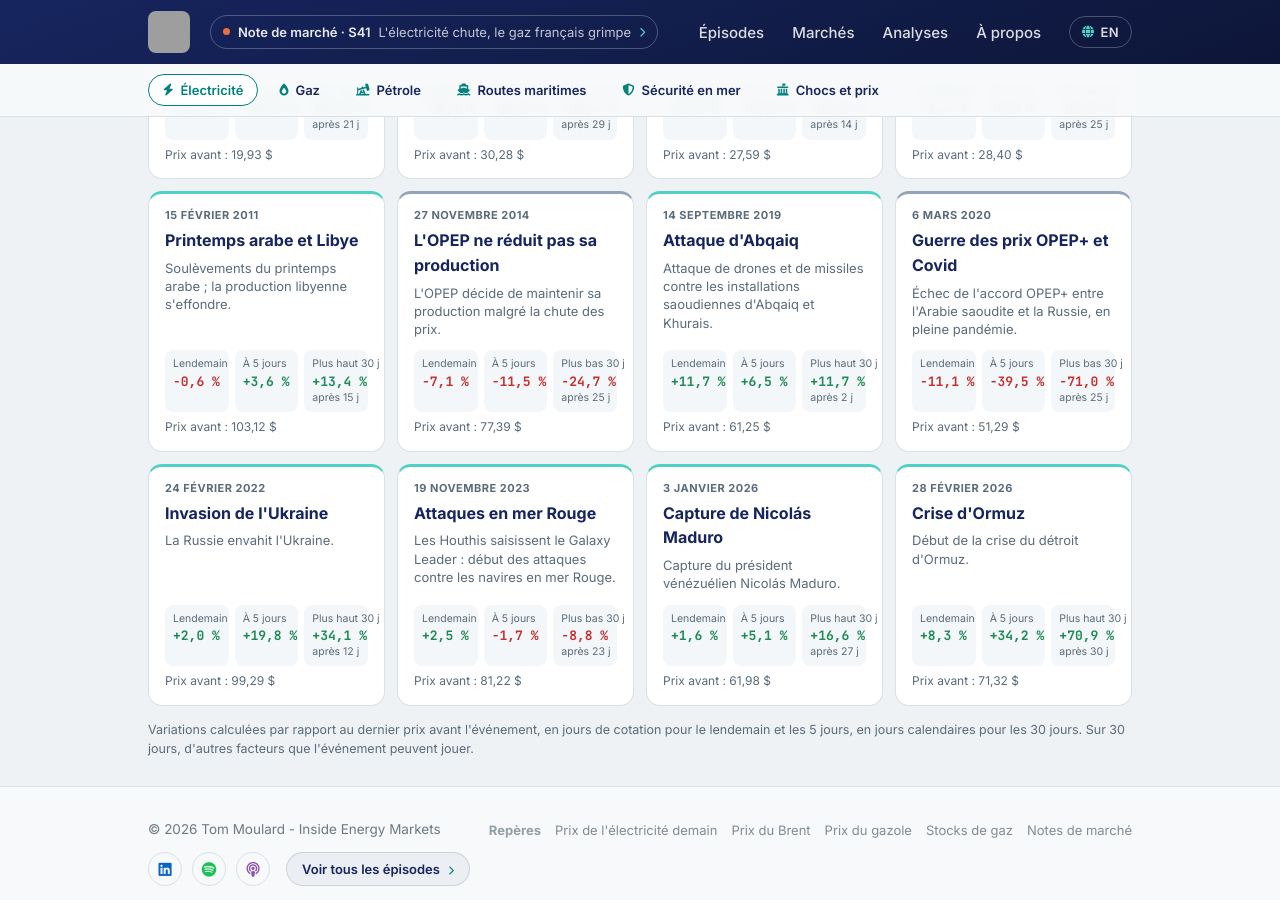
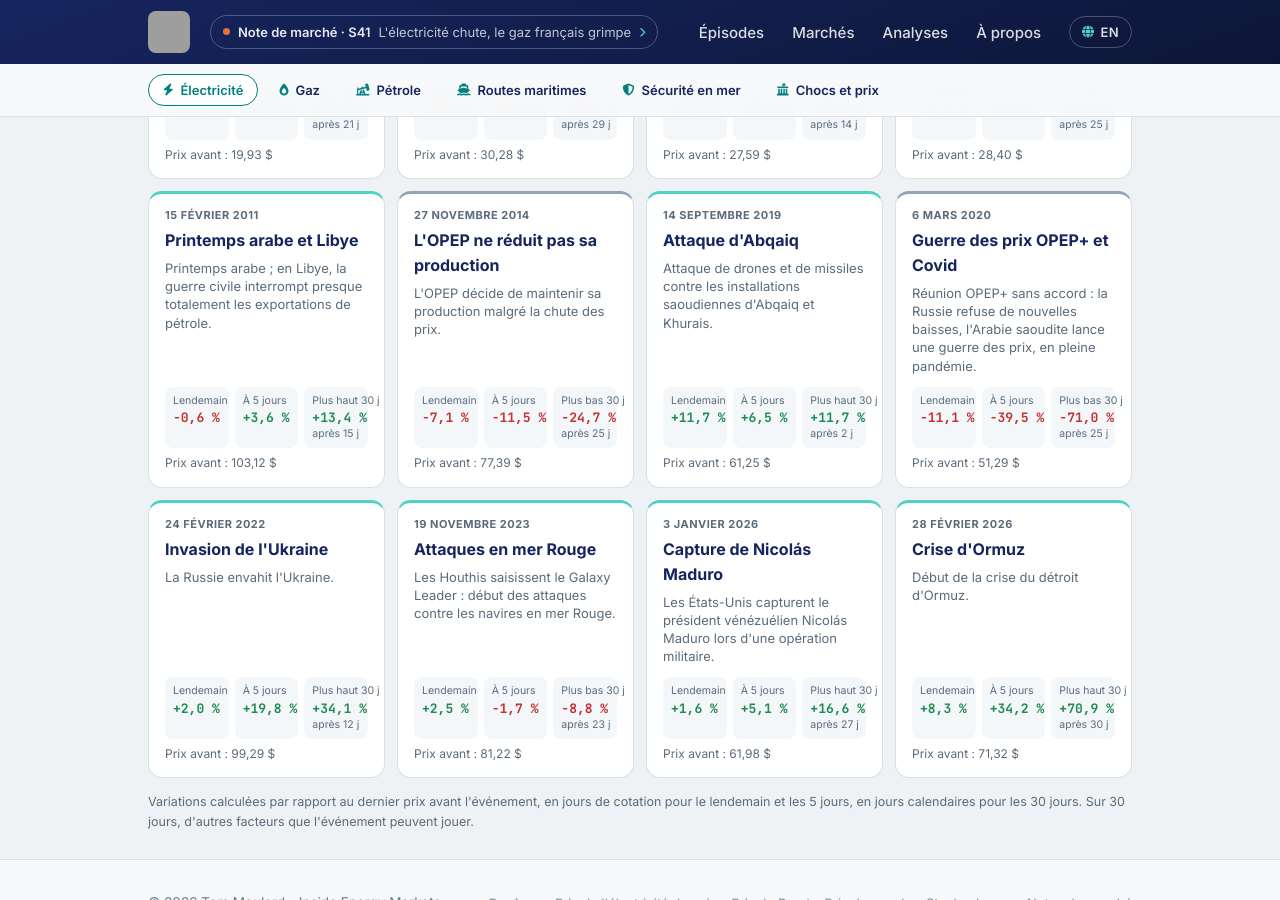
Before and after one commit to InsideEnergyMarkets/Inside-Energy-Markets, a Jekyll site: the page built from marches/index.html, in a window 1280 px wide and 900 px high, scrolled down 4992 px. Built offline with Jekyll 4.4.1, drawn with Linux system fonts in a browser that asks for light colours; grey boxes are pictures that could not be loaded.

Commit message:
Chocs : descriptions Libye, OPEP+ 2020 et Maduro vérifiées et précisées
Co-Authored-By: Claude Opus 5.5 <noreply@anthropic.com>

```diff
--- a/_data/oil_shocks.yml
+++ b/_data/oil_shocks.yml
@@ -35,8 +35,8 @@
   type: geo
   fr: "Printemps arabe et Libye"
   en: "Arab Spring and Libya"
-  desc_fr: "Soulèvements du printemps arabe ; la production libyenne s'effondre."
-  desc_en: "Arab Spring uprisings; Libyan output collapses."
+  desc_fr: "Printemps arabe ; en Libye, la guerre civile interrompt presque totalement les exportations de pétrole."
+  desc_en: "Arab Spring; in Libya, the civil war almost completely halts oil exports."
 - id: opep-2014
   date: 2014-11-27
   type: eco
@@ -56,8 +56,8 @@
   type: eco
   fr: "Guerre des prix OPEP+ et Covid"
   en: "OPEC+ price war and Covid"
-  desc_fr: "Échec de l'accord OPEP+ entre l'Arabie saoudite et la Russie, en pleine pandémie."
-  desc_en: "OPEC+ talks between Saudi Arabia and Russia collapse as the pandemic spreads."
+  desc_fr: "Réunion OPEP+ sans accord : la Russie refuse de nouvelles baisses, l'Arabie saoudite lance une guerre des prix, en pleine pandémie."
+  desc_en: "OPEC+ meeting ends without a deal: Russia refuses further cuts, Saudi Arabia starts a price war as the pandemic spreads."
 - id: ukraine
   date: 2022-02-24
   type: geo
@@ -77,8 +77,8 @@
   type: geo
   fr: "Capture de Nicolás Maduro"
   en: "Capture of Nicolás Maduro"
-  desc_fr: "Capture du président vénézuélien Nicolás Maduro."
-  desc_en: "Venezuelan president Nicolás Maduro is captured."
+  desc_fr: "Les États-Unis capturent le président vénézuélien Nicolás Maduro lors d'une opération militaire."
+  desc_en: "The United States captures Venezuelan president Nicolás Maduro in a military operation."
 - id: ormuz
   date: 2026-02-28
   type: geo
```
